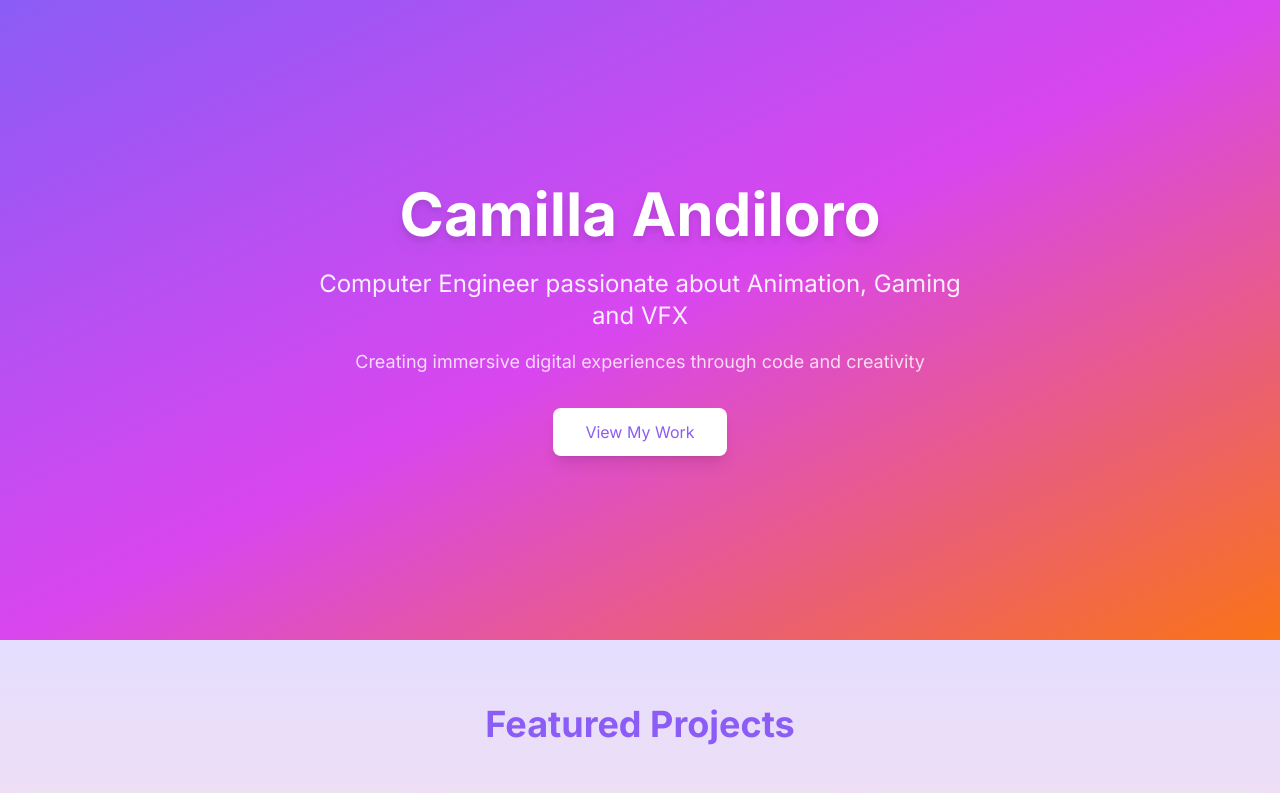
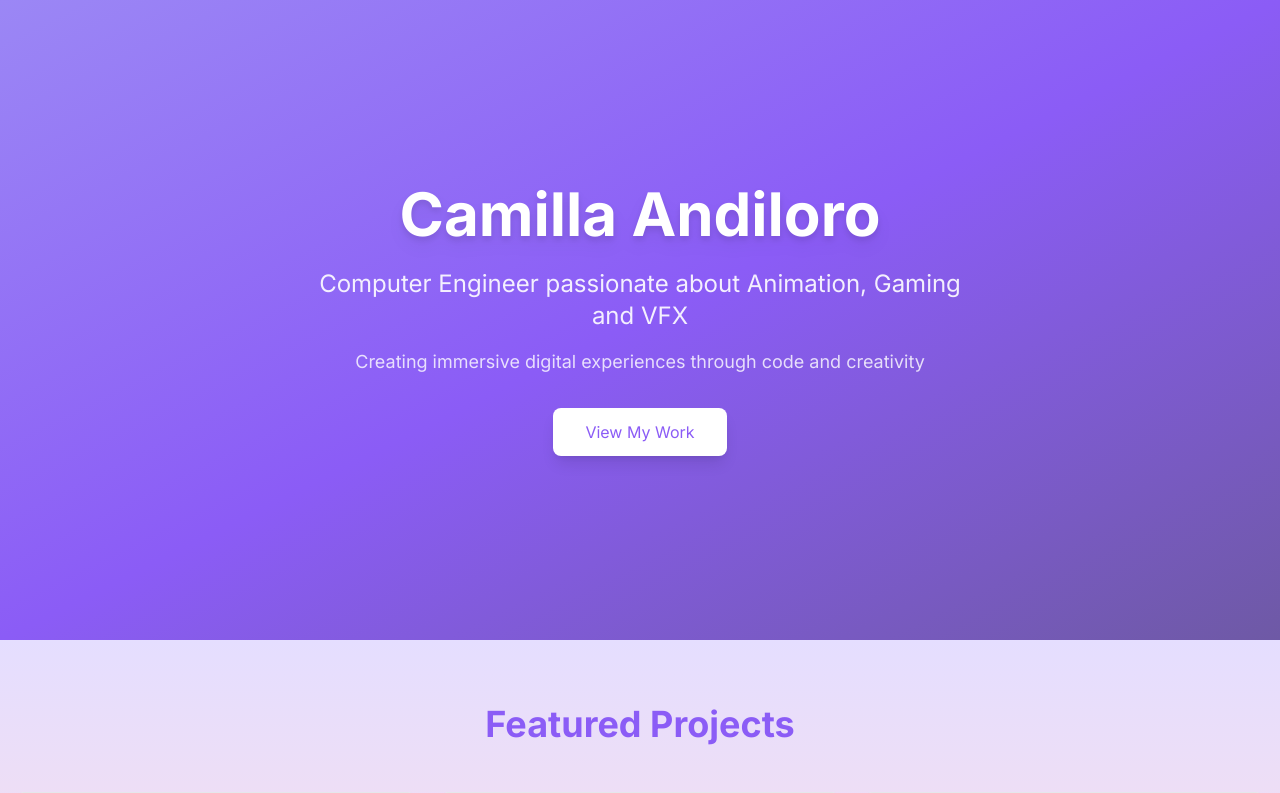
Before and after one commit to camiandi/github-galleria, a React (Vite) app: page / in a window 1280 px wide. Shown: the top 793 px of the page. Built offline with nearby package versions, Linux system fonts and the light colour scheme.

Commit message:
Update Hero section color scheme
Changed the gradient colors in the Hero component to create a more purple-ish appearance instead of pink.
[skip gpt_engineer]

```diff
--- a/src/components/Hero.tsx
+++ b/src/components/Hero.tsx
@@ -2,7 +2,7 @@ import React from "react";
 
 const Hero = () => {
   return (
-    <section className="min-h-[80vh] flex items-center justify-center bg-gradient-to-br from-[#8B5CF6] via-[#D946EF] to-[#F97316]">
+    <section className="min-h-[80vh] flex items-center justify-center bg-gradient-to-br from-[#9b87f5] via-[#8B5CF6] to-[#6E59A5]">
       <div className="container px-4 py-16 text-center">
         <h1 className="text-4xl md:text-6xl font-bold text-white mb-6 animate-slide-up drop-shadow-lg">
           Camilla Andiloro
```
